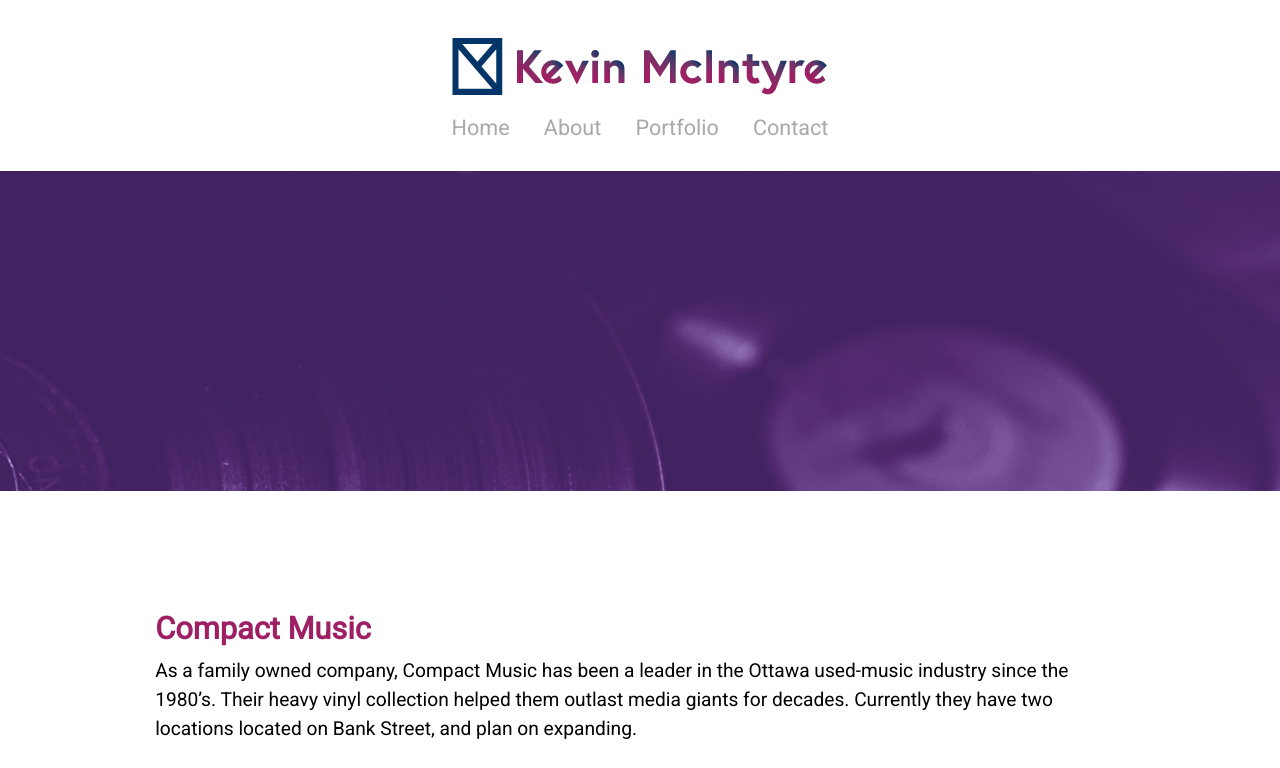
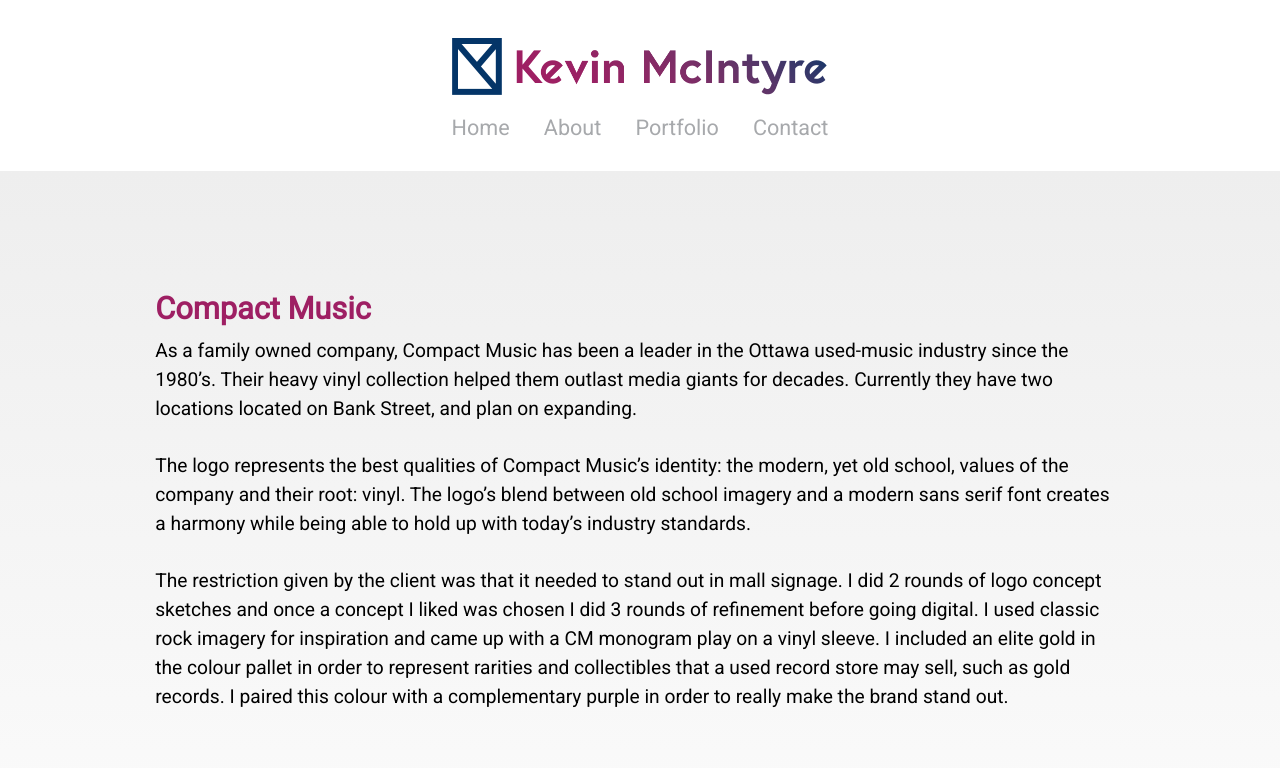
Before and after one commit to KevinBMcIntyre/Portfolio, a Jekyll site: the page built from compact.html, in a window 1280 px wide. Shown: the top 768 px of the page. Built offline with Jekyll 4.4.1, drawn with Linux system fonts in a browser that asks for light colours; comment, search, counter and statistics services are not loaded; grey boxes are pictures that could not be loaded.

Commit message:
minor tweaks

```diff
--- a/compact.html
+++ b/compact.html
@@ -1,11 +1,7 @@
 ---
 layout: default
 ---
-
-<div class="banner">
-  <div class="embed embed-4by1"><img alt="" class="embed-item" src="{{site.baseurl}}/images/cm_banner.jpg"></div>
-</div>
-<div class="island-2">
+<div class="island-2 silver">
   <div class="wrapper gutter-1-2 island-2">
     <div class="card">
       <h2 class="push-1-4">Compact Music</h2>
--- a/css/main.css
+++ b/css/main.css
@@ -28,6 +28,7 @@ html {
 
 .portfolio {
   position: relative;
+  padding-bottom: 2em;
 }
 
 .wordmark {
@@ -178,6 +179,7 @@ header {
   opacity: 0;
   transition: .25s ease;
   background-color: rgba(0,0,0,.85);
+
 }
 
 .container:hover .overlay {
```
Also changed, not shown: images/logo-01.png (deleted), images/logo.png.
